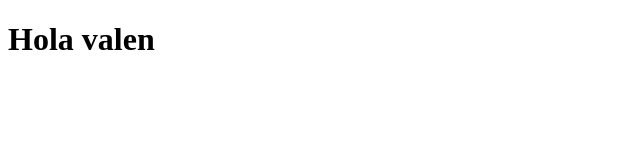
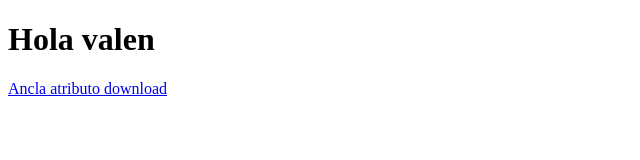
Before and after one commit to Valen453/ProyectoCurso, a plain HTML site: page index.html in a window 1280 px wide. Shown: the whole page, without its empty margins (0-640 px from the left). Drawn offline with Linux system fonts and the light colour scheme.

Commit message:
Probando atributo download

```diff
--- a/index.html
+++ b/index.html
@@ -7,5 +7,8 @@
 </head>
 <body>
     <h1> Hola valen </h1>
+
+    <a href="./files/github-git-cheat-sheet.pdf" download > Ancla atributo download</a>
+
 </body>
 </html>
```
Also changed, not shown: 1 other file.
